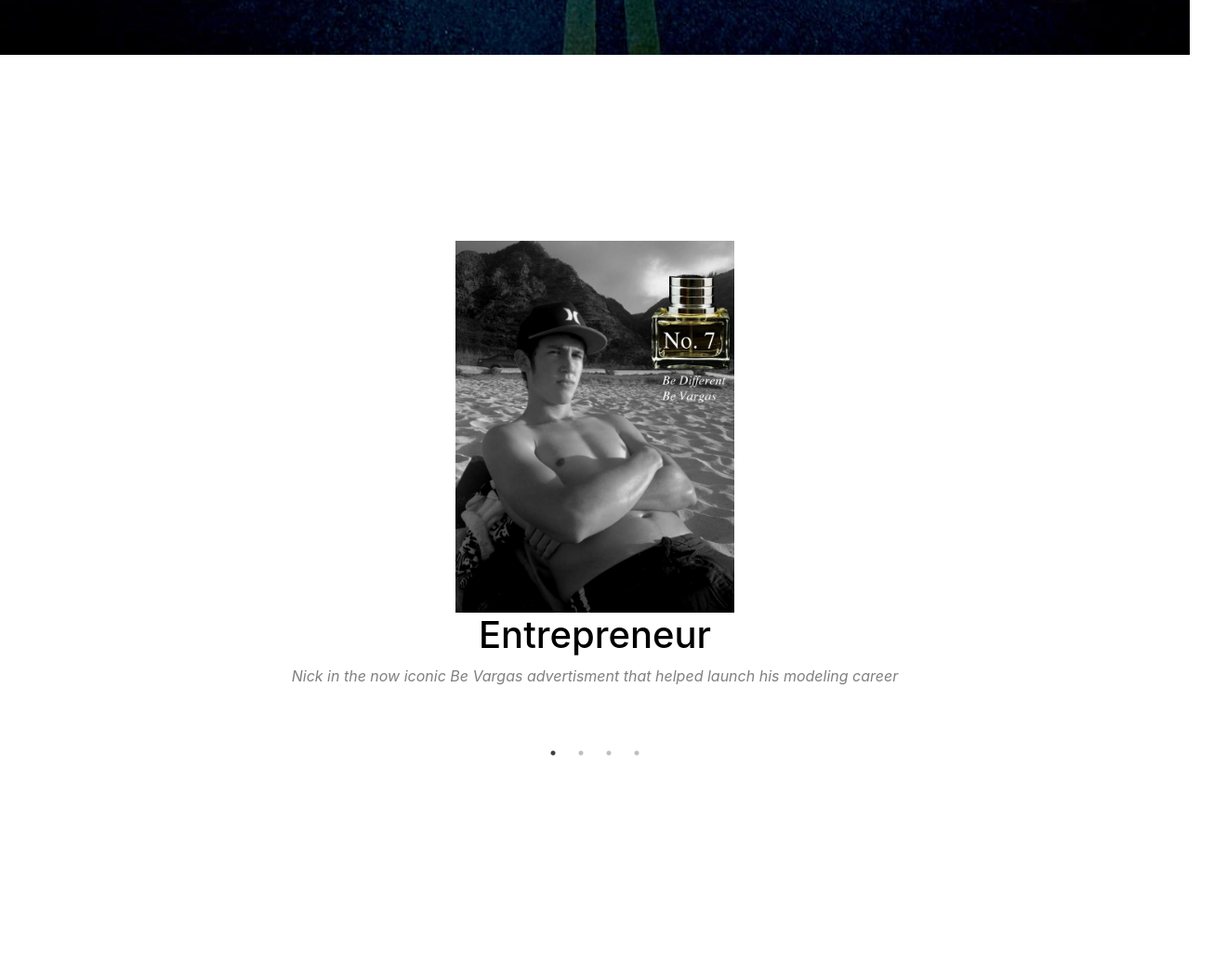
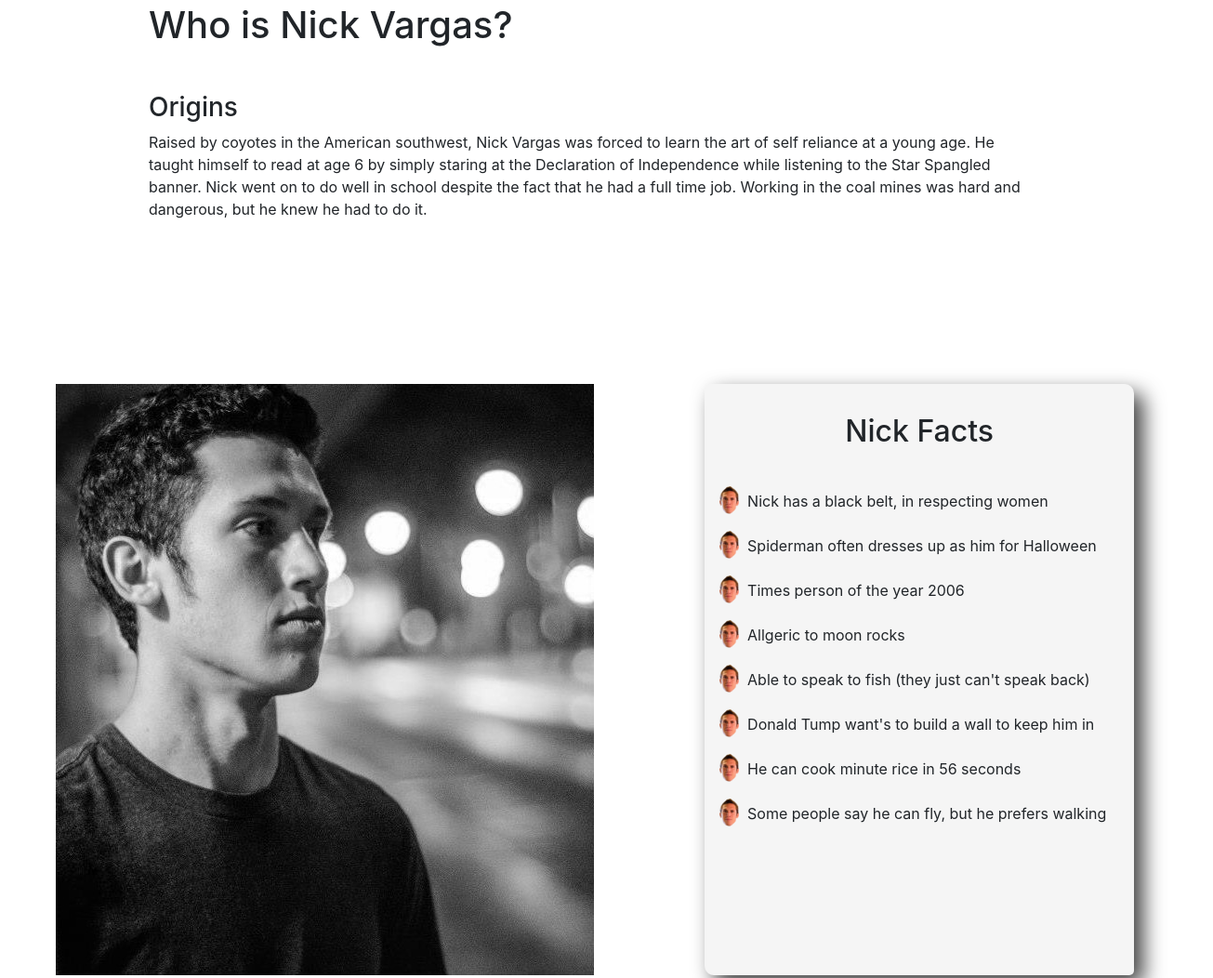
Before and after one commit to TheNickVargasExperience/thenickvargasexperience, a plain HTML site: page index.html in a window 1280 px wide. Shown: the part 957-2009 px from the top of the page at 93% size, 1305 px wide, since content can reach past the window. Before the commit the page ends 1782 px from the top, so only its background shows below. Drawn offline with nearby package versions, Linux system fonts and the light colour scheme.

Commit message:
Everything done except for story

```diff
--- a/index.html
+++ b/index.html
@@ -6,7 +6,7 @@
     <meta http-equiv="X-UA-Compatible" content="IE=edge,chrome=1">
     <meta name="HandheldFriendly" content="true">
     <title>The Nick Vargas Experience</title>
-    <link rel="logo" type="image/ico" href="resources/images/nicklogo.ico">
+    <link rel="icon" type="image/ico" href="https://thenickvargasexperience.github.io/thenickvargasexperience/resources/images/nicklogo.ico">
     <link rel="stylesheet" href="./resources/reset.css" type="text/css">
     <link rel="stylesheet" href="https://maxcdn.bootstrapcdn.com/bootstrap/4.0.0-beta.2/css/bootstrap.min.css" integrity="sha384-PsH8R72JQ3SOdhVi3uxftmaW6Vc51MKb0q5P2rRUpPvrszuE4W1povHYgTpBfshb" crossorigin="anonymous">
     <link rel="stylesheet" type="text/css" href="./resources/js/slick/slick.css">
@@ -14,17 +14,52 @@
     <link rel="stylesheet" href="./resources/style.css" type="text/css">
   </head>
   <body>
-    <nav id="navbar-example2" class="navbar navbar-dark bg-dark">
-      <a class="navbar-brand" href="#home">The Life & Times of Nick Vargas</a>
-      <ul class="nav nav-pills">
+    <!--
+    <nav class="navbar navbar-expand-lg navbar-dark bg-dark">
+    <button class="navbar-toggler" type="button" data-toggle="collapse" data-target="#navbarTogglerDemo03" aria-controls="navbarTogglerDemo03" aria-expanded="false" aria-label="Toggle navigation">
+      <span class="navbar-toggler-icon"></span>
+    </button>
+    <a class="navbar-brand" href="#home">The Nick Vargas Experience</a>
+    <div class="collapse navbar-collapse" id="navbarTogglerDemo03">
+      <ul class="navbar-nav mr-auto mt-2 mt-lg-0">
         <li class="nav-item">
-          <a class="nav-link" href="#photoGallery">Photo Gallery</a>
+          <a class="nav-link" href="#nick-facts">Nick Facts</a>
+        </li>
+        <li class="nav-item">
+          <a class="nav-link" href="#photoGallery">Gallery</a>
         </li>
       </ul>
-    </nav>
+    </div>
+  </nav>
+-->
   <!-- banner img -->
   <div id="home" class="banner"></div>
-
+  <!--content-->
+  <div class="intro">
+    <h1>Who is Nick Vargas?</h1>
+    <h3>Origins</h3>
+    <p>Raised by coyotes in the American southwest, Nick Vargas was forced to learn the art of self reliance  at a young age. He taught himself to read at age 6 by simply staring at the Declaration of Independence while listening to the Star Spangled banner. Nick went on to do well in school despite the fact that he had a full time job.  Working in the coal mines was hard and dangerous, but he knew he had to do it.</p>
+  </div>
+  <div class="mainText">
+    <div class="mainContent">
+      <div class="nickpic section">
+        <img src="./resources/images/thinking.jpg" alt="Nick Ponders the universe">
+      </div>
+      <div id="nick-facts" class="nickfacts section">
+        <h2>Nick Facts</h2>
+        <ul>
+            <li>Nick has a black belt, in respecting women</li>
+            <li>Spiderman often dresses up as him for Halloween</li>
+            <li>Times person of the year 2006</li>
+            <li>Allgeric to moon rocks</li>
+            <li>Able to speak to fish (they just can't speak back)</li>
+            <li>Donald Tump want's to build a wall to keep him in</li>
+            <li>He can cook minute rice in 56 seconds</li>
+            <li>Some people say he can fly, but he prefers walking</li>
+        </ul>
+      </div>
+    </div>
+  </div>
   <!-- Photo Gallery -->
     <div id="photoGallery" class="slideShow">
       <div class="slidePic">
@@ -47,8 +82,15 @@
     <h1>Adventurer</h1>
     <p>An exhauseted Nick emerges from the Panamanian jungle after spending six months searching for big foot (circa 1897)</p>
   </div>
+  <div class="slidePic">
+  <img src="./resources/images/nick-zeplin.jpg" alt="Nick in front of the hindenberg.">
+  <h1>Historian</h1>
+  <p>Nick documenting the Hindenburg tragedy</p>
+  </div>
 </div>
         <script src="https://code.jquery.com/jquery-3.1.1.min.js" integrity="sha256-hVVnYaiADRTO2PzUGmuLJr8BLUSjGIZsDYGmIJLv2b8=" crossorigin="anonymous"></script>
+        <script type="text/javascript" src="https://maxcdn.bootstrapcdn.com/bootstrap/4.0.0/js/bootstrap.bundle.min.js">
+        </script>
         <script type="text/javascript" src="resources/js/slick/slick.min.js"></script>
         <script type="text/javascript" src="resources/js/main.js"></script>
   </body>
--- a/resources/js/main.js
+++ b/resources/js/main.js
@@ -1,14 +1,13 @@
 $(document).ready(function(){
   $('.slideShow').slick({
-
   autoplaySpeed: 3000,
-  dots: true,
+  dots: false,
   arrows: true,
   infinite: true,
   speed: 800,
   slidesToShow: 1,
   adaptiveWidth: true,
-  arrows: true
+  autoplay: true
 });
 $('a[href^="#"]').on('click',function (e) {
     e.preventDefault();
--- a/resources/js/slick/slick-theme.scss
+++ b/resources/js/slick/slick-theme.scss
@@ -10,8 +10,8 @@
 $slick-font-path: "./fonts/" !default;
 $slick-font-family: "slick" !default;
 $slick-loader-path: "./" !default;
-$slick-arrow-color: white !default;
-$slick-dot-color: black !default;
+$slick-arrow-color: blue !default;
+$slick-dot-color: white !default;
 $slick-dot-color-active: $slick-dot-color !default;
 $slick-prev-character: "\2190" !default;
 $slick-next-character: "\2192" !default;
--- a/resources/style.css
+++ b/resources/style.css
@@ -1,4 +1,13 @@
+body {
+  cursor: url("./images/nickpointermain.png"), default;
+}
 
+a, button {
+  cursor: url("./images/nickpointer.png"), crosshair !important;
+}
+::selection {
+  background: rgba(247, 0, 0, 0.7);
+}
 .banner {
   background-image: url("images/nickceptionsmall2.jpg");
   width: 100%;
@@ -7,13 +16,70 @@
   background-position: center;
   margin-bottom: 10rem;
 }
+.intro {
+  display: flex;
+  flex-flow: column nowrap;
+  margin: 5rem auto 10rem auto;
+  width: 75vw;
+}
+.intro h1 {
+  margin-bottom: 3rem;
+}
+.section{
+  display: flex;
+  flex-direction: column;
+  margin-bottom: 7rem;
+
+}
+.nickfacts{
+  border-radius: 5px 10px;
+  background-color: whitesmoke;
+  -webkit-box-shadow: 10px 10px 22px 0px rgba(0,0,0,0.75);
+  -moz-box-shadow: 10px 10px 22px 0px rgba(0,0,0,0.75);
+  box-shadow: 10px 10px 22px 0px rgba(0,0,0,0.75);
+}
+.nickpic img {
+  width: 100%;
+  height: auto;
+}
+.nickfacts h2 {
+  margin-top: 2rem;
+}
+.section h2 {
+  text-align: center;
+}
+.section ul{
+  margin-top: 2rem;
+  list-style-position: inside;
+  padding-left: 1rem;
+}
+.section li {
+  line-height: 2;
+  padding-left: 30px;
+  padding-right: 30px;
+  margin-bottom: 1rem;
+  background-image: url(images/nickface.png);
+  background-repeat: no-repeat;
+}
+.mainContent{
+  display: flex;
+  flex-direction: column;
+}
 .slidePic img {
-  height: auto;
-  width: 90vw;
+  max-height: 75vh;
+  max-width: 85vw;
   margin: auto;
+
 }
-.slideshow {
-  max-height: 100vh;
+.slideShow {
+  max-height: 85vh;
+  margin-top: 10rem;
+}
+.slideShow .slick-prev, .slideShow .slick-next{
+  z-index: 10;
+}
+.slick-prev:before, .slick-next:before {
+  color: rgb(181, 181, 181);
 }
 .slidePic{
   margin: auto;
@@ -41,12 +107,27 @@
   }
   .banner {
     background-image: url("images/nickception.jpg");
+    height: 100vh;
     background-position: center;
     background-attachment: fixed;
+}
+.mainContent{
+  flex-direction: row;
+  justify-content: space-around;
 }
   .slidePic {
     margin: auto;
     padding: 40px;
     width: 100%;
   }
+  .slideShow p {
+    max-width: 500px;
+    margin: auto;
+  }
+  .slideShow .slick-prev {
+    margin-left: 5rem;
+  }
+  .slideShow .slick-next {
+    margin-right: 5rem;
+  }
 }
```
Also changed, not shown: resources/images/nick-zeplin.jpg (added), resources/images/nickface.png (added), resources/images/nickpointer.png (added), resources/images/nickpointermain.png (added), resources/images/picturenick.jpg (added), resources/images/thinking.jpg (added), resources/js/slick/slick-theme.css.
